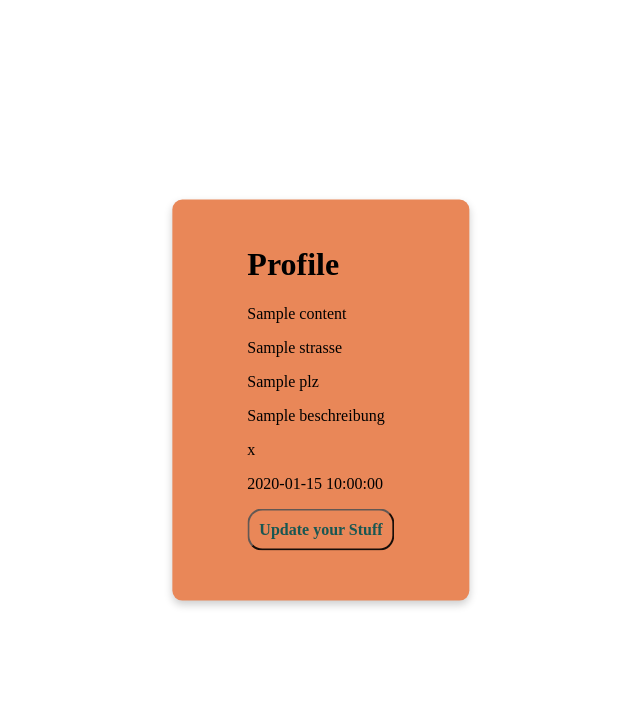
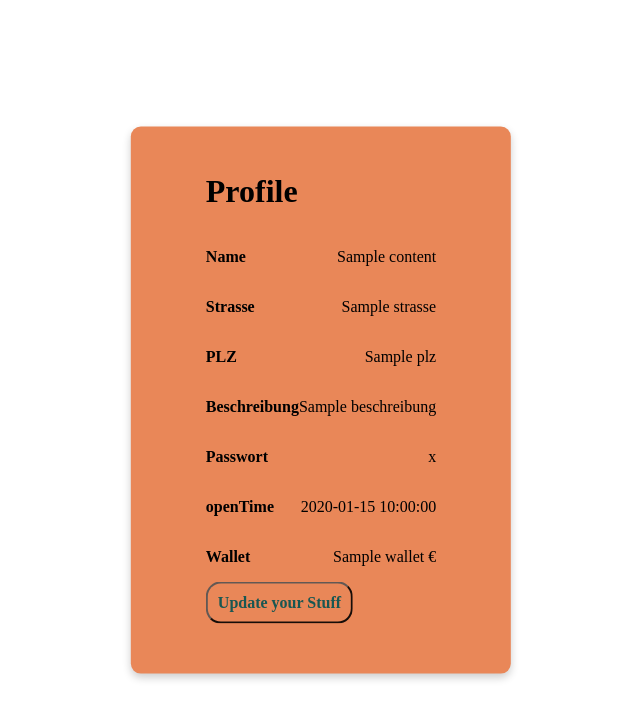
Before and after one commit to david-amoah-dev/DB_Praktikum, a Python web app: template templates/profile.html in a window 1280 px wide. Shown: the top 719 px of the page, without its empty margins (319-959 px from the left). Run offline with Jinja, Linux system fonts and the light colour scheme; the template is opened without the code that fills it: most values are stand-ins (such as "Sample title", 1, 10 or a date in 2020).

Commit message:
profile page resto update

```diff
--- a/templates/profile.html
+++ b/templates/profile.html
@@ -12,8 +12,6 @@
             transform: translate(-50%, -50%);
             background-color: #E98758;
             box-shadow: 0px 4px 8px rgba(0, 0, 0, 0.2);
-            max-width: 300px;
-            max-height: 500px;
             border-radius: 10px;
             top: 50%;
             left: 50%;
@@ -22,6 +20,13 @@
             align-items: flex-start;
             flex-shrink: 0;
             background:#E98758;
+
+        }
+
+        .Profile .item {
+            display: flex;
+            justify-content: space-between;
+            align-items: center;
         }
 
         .form-popup {
@@ -76,6 +81,11 @@
             font-size: 120%;
         }
 
+        .form-container .item {
+            display: flex;
+            justify-content: space-between;
+        }
+
     </style>
 </head>
 <body>
@@ -84,21 +94,62 @@
             Profile
         </h1>
         {% if userType == "Kunde" %}
+        <div class="item">
+            <label for="vorname"><b>Vorname</b></label>
             <p>{{content.vorname}}</p>
+        </div>
+        <div class="item">
+            <label for="Nachname"><b>Nachname</b></label>
             <p>{{content.nachname}}</p>
+        </div>
+        <div class="item">
+            <label for="adresse"><b>Adresse</b></label>
             <p>{{content.adresse}}</p>
+        </div>
+        <div class="item">
+            <label for="postleitzahl"><b>PLZ</b></label>
             <p>{{content.postleitzahl}}</p>
+        </div>
+        <div class="item">
+            <label for="password"><b>Passwort</b></label>
             <p>{{content.password}}</p>
+        </div>
+        <div class="item">
+            <label for="wallet"><b>Wallet</b></label>
+            <p>{{content.wallet}} €</p>
+        </div>
+
         {% else %}
+        <div class="item">
+            <label for="name"><b>Name</b></label>
             <p>{{content.name}}</p>
+        </div>
+        <div class="item">
+            <label for="strasse"><b>Strasse</b></label>
             <p>{{content.strasse}}</p>
+        </div>
+        <div class="item">
+            <label for="plz"><b>PLZ</b></label>
             <p>{{content.plz}}</p>
+        </div>
+        <div class="item">
+            <label for="beschreibung"><b>Beschreibung</b></label>
             <p>{{content.beschreibung}}</p>
+        </div>
+        <div class="item">
+            <label for="password"><b>Passwort</b></label>
             <p>{{content.password}}</p>
+        </div>
+        <div class="item">
+            <label for="openTime"><b>openTime</b></label>
             <p>{{content.openTime}}</p>
+        </div>
+        <div class="item">
+            <label for="wallet"><b>Wallet</b></label>
+            <p>{{content.wallet}} €</p>
+        </div>
+
         {% endif %}
-
-
 
             <!-- Button to open the user registration form -->
         <button class="btn register" onclick="openForm('profileUpdateForm')"><b>Update your Stuff</b></button>
@@ -108,20 +159,53 @@
     <div class="form-popup" id="profileUpdateForm">
         <form action="{{ url_for('profile_update') }}" class="form-container" method="post">
             <h1>Update Stuff</h1>
+            {% if userType == "Kunde" %}
+            <div class="item">
                 <label for="vorname"><b>Vorname</b></label>
                 <input type="text" placeholder="Vorname" name="vorname" required>
-
+            </div>
+            <div class="item">
                 <label for="nachname"><b>Nachname</b></label>
                 <input type="text" placeholder="Nachname" name="nachname" required>
-
+            </div>
+            <div class="item">
                 <label for="adresse"><b>Adresse</b></label>
                 <input type="text" placeholder="Adresse" name="adresse" required>
-
+            </div>
+            <div class="item">
                 <label for="postleitzahl"><b>Postleitzahl</b></label>
                 <input type="number" placeholder="Postleitzahl" name="postleitzahl" required>
-
+            </div>
+            <div class="item">
                 <label for="password"><b>Passwort</b></label>
                 <input type="password" placeholder="Passwort" name="password" required>
+            </div>
+            {% else %}
+            <div class="item">
+                <label for="name"><b>Name</b></label>
+                <input type="text" placeholder="Name" name="name" required>
+            </div>
+            <div class="item">
+                <label for="strasse"><b>Strasse</b></label>
+                <input type="text" placeholder="Strasse" name="strasse" required>
+            </div>
+            <div class="item">
+                <label for="plz"><b>PLZ</b></label>
+                <input type="number" placeholder="PLZ" name="plz" required>
+            </div>
+            <div class="item">
+                <label for="beschreibung"><b>beschreibung</b></label>
+                <input type="text" placeholder="Beschreibung" name="beschreibung" required>
+            </div>
+            <div class="item">
+                <label for="password"><b>Passwort</b></label>
+                <input type="password" placeholder="Passwort" name="password" required>
+            </div>
+            <div class="item">
+                <label for="openTime"><b>openTime</b></label>
+                <input type="text" placeholder="openTime" name="openTime" required>
+            </div>
+            {% endif %}
 
             <button type="submit" class="btn" onclick="closeForm('profileUpdateForm')"><b>Update</b></button>
             <button type="button" class="btn cancel" onclick="closeForm('profileUpdateForm')"><b>Close</b></button>
```
Lines whose indentation alone changed are shown as unchanged.
